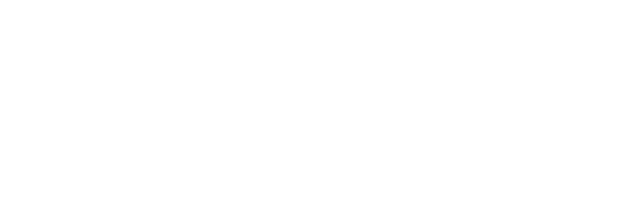
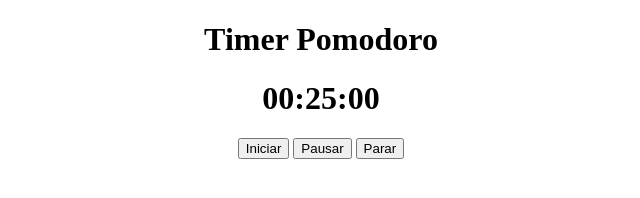
Before and after one commit to victorluuiz/TimerPomodoro, a plain HTML site: page index.html in a window 1280 px wide. Shown: the whole page, without its empty margins (319-959 px from the left). Drawn offline with Linux system fonts and the light colour scheme.

Commit message:
Criação de três buttons

```diff
--- a/index.html
+++ b/index.html
@@ -7,6 +7,12 @@
     <title>JeraGit</title>
 </head>
 <body>
-
+    <div style="text-align:center" class="max-width">
+        <h1>Timer Pomodoro</h1>
+        <h1 id="counter">00:25:00</h1>
+        <button id="iniciar" onclick="start();" class="bg-green">Iniciar</button>
+        <button id="pausar" onclick="pause();" class="bg-yellow">Pausar</button>
+        <button id="parar" onclick="stop();" class="bg-red">Parar</button>
+    </div>
 </body>
 </html>
```
